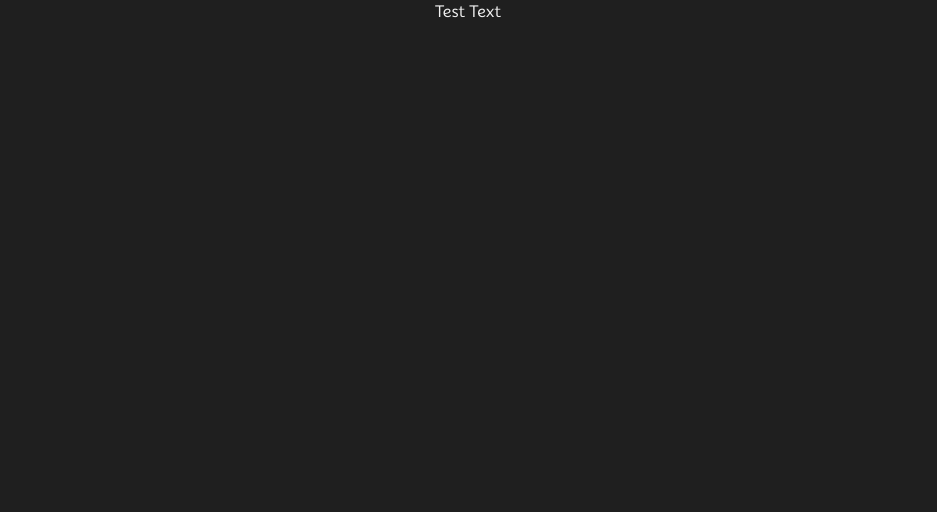
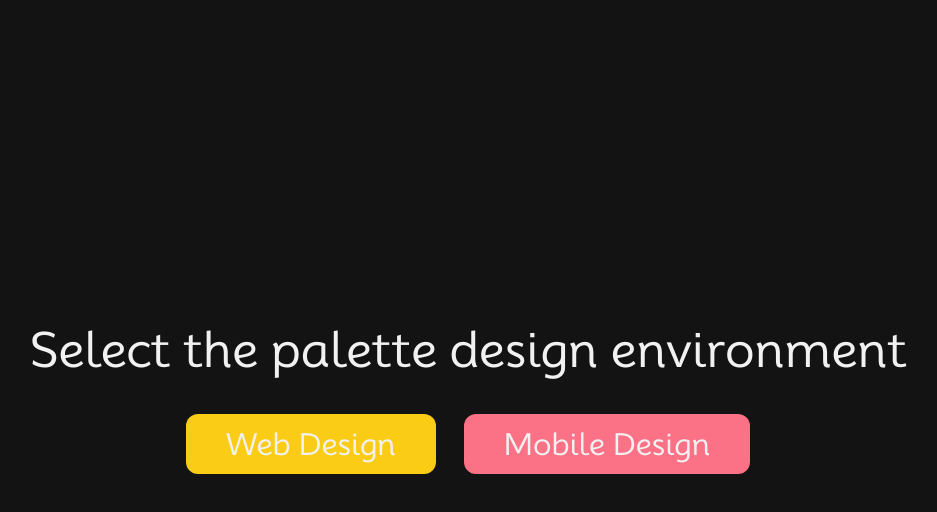
Before and after one commit to vcabolfazl/Palette-Master, a Next.js app: page / in a window 1280 px wide. Shown: the top 512 px of the page, without its empty margins (172-1109 px from the left). Built offline with nearby package versions, Linux system fonts and the light colour scheme.

Commit message:
feat => development of index page

```diff
--- a/src/pages/index.jsx
+++ b/src/pages/index.jsx
@@ -1,7 +1,17 @@
+import Link from "next/link"
+
 export default function Home() {
   return (
     <>
-      <center>Test Text</center>
+      <div className="zoom absolute top-0 left-0 right-0 bottom-0 w-full h-full inset-0 bg-black/40">
+        <div className="text-center">
+          <h2 className="mb-10 text-2xl md:text-5xl">Select the palette design environment</h2>
+          <div className="flex flex-wrap gap-7 items-center justify-center">
+            <Link href={"/Web"} className="px-10 py-3 bg-yellow-400 rounded-xl md:text-3xl">Web Design</Link>
+            <Link href={"/Mobile"} className="px-10 py-3 bg-rose-400 rounded-xl md:text-3xl">Mobile Design</Link>
+          </div>
+        </div>
+      </div>
     </>
   )
 }
--- a/src/styles/globals.css
+++ b/src/styles/globals.css
@@ -8,24 +8,46 @@
     src: url(/assets/fonts/Mooli-Regular.ttf);
   }
 
-  @font-face {
-    font-family: Vazir Medium;
-    src: url(/assets/fonts/Vazir-Medium.woff2);
-  }
-
-  :lang(fa) {
-    font-family: Vazir Medium;
-  }
-
-  :lang(en) {
+  body {
+    background: #1f1f1f;
+    color: #f1f1f1;
     font-family: Mooli Regular;
   }
 
-  body {
-    background: #1f1f1f;
-    color: #f1f1f1;
+  .zoom {
+    width: 100%;
+    display: flex;
+    align-items: center;
+    background: #fff;
+    justify-content: center;
+    animation: zoomEffect 1s alternate;
+    padding: 0;
+
   }
 
+
+  @keyframes zoomEffect {
+    0% {
+      align-items: start;
+    }
+
+    25% {
+      padding-top: 150px;
+    }
+
+    50% {
+      align-items: end;
+    }
+
+    75% {
+      padding-bottom: 150px;
+    }
+
+    100% {
+      align-items: center;
+      padding: 0;
+    }
+  }
 
   input[type="color"] {
     appearance: none;
```
